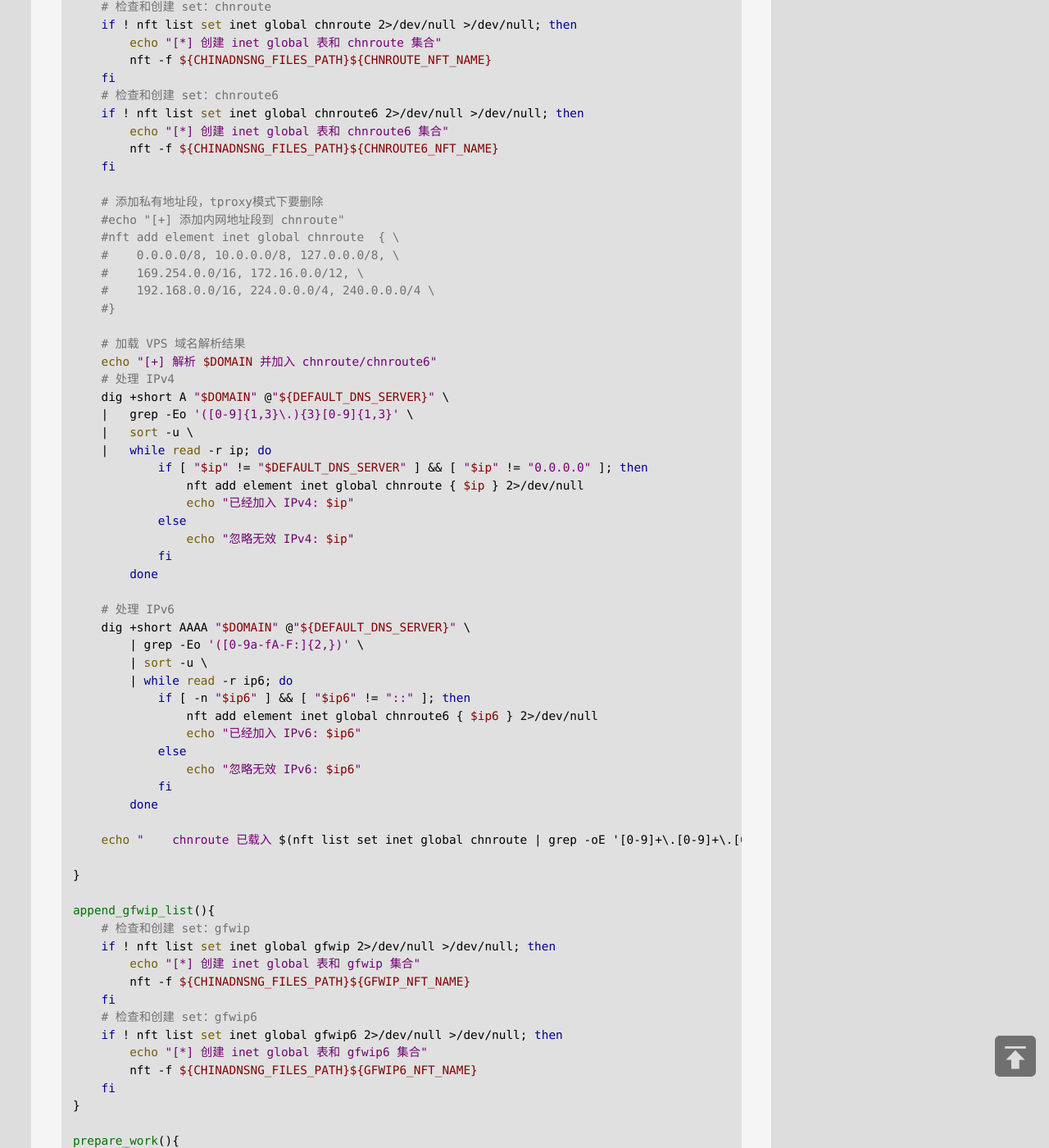
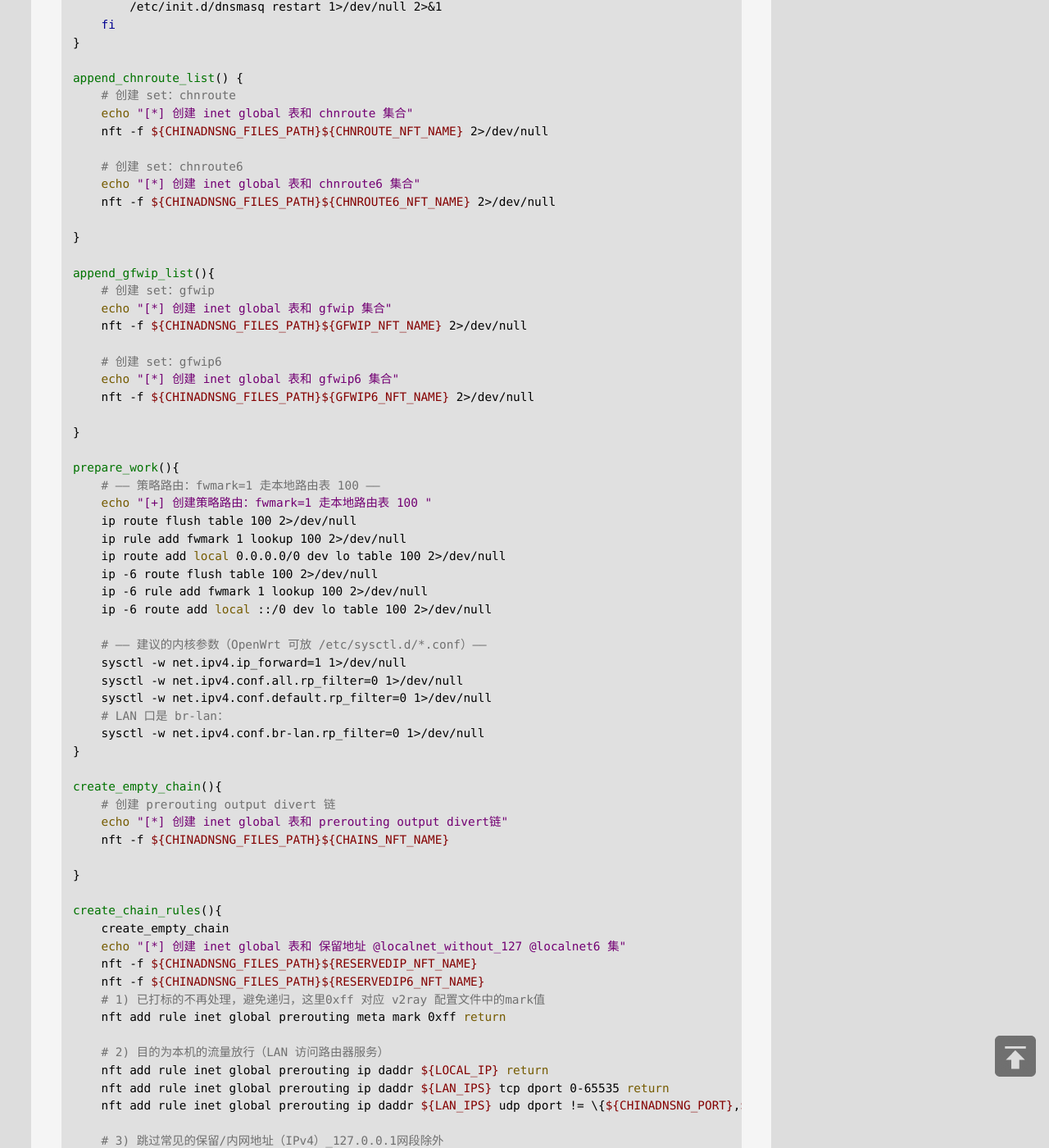
Before and after one commit to jibenfa/jibenfa.github.com, a Jekyll site: the page built from _posts/2025-08-25-v2rayE4BDBFE794A8tproxyE4BBA3E79086udpE6B581E9878F.md, in a window 1280 px wide and 1400 px high, scrolled down 5056 px. Shown: the whole window at 82% size. Built offline with Jekyll 4.4.1, drawn with Linux system fonts in a browser that asks for light colours; some of the changed text lies outside the part shown.

Commit message:
Update 2025-08-25-v2rayE4BDBFE794A8tproxyE4BBA3E79086udpE6B581E9878F.md

````diff
--- a/_posts/2025-08-25-v2rayE4BDBFE794A8tproxyE4BBA3E79086udpE6B581E9878F.md
+++ b/_posts/2025-08-25-v2rayE4BDBFE794A8tproxyE4BBA3E79086udpE6B581E9878F.md
@@ -162,13 +162,18 @@ openwrt下的v2ray透明代理有redirect和tproxy两种模式，前者只能代
 START=90
 USE_PROCD=1
 
-DOMAIN="xxx.com"
-DEFAULT_DNS_SERVER="223.6.6.6" #需要是支持dot的dns服务器
-DOMESTIC_DNS_SERVERS="119.29.29.29 223.5.5.5 180.76.76.76"
+DOMAIN="www.xxx.com"
+LAN_IPS="10.0.0.1/16" #局域网ip段
+V2RAY_BIN="/usr/bin/v2ray"
+V2RAY_CONF="/etc/config/v2ray.json"
+CHINADNSNG_BIN=/usr/bin/chinadns-ng
+CHINADNSNG_CONF=/etc/config/chinadns-ng
+
+DEFAULT_DNS_SERVER="223.6.6.6"
 LOCAL_IP="127.0.0.1"
-LAN_IPS="10.0.0.1/16"
-RESERVED_IPS="0.0.0.0/8 10.0.0.0/8 169.254.0.0/16 172.16.0.0/12 192.168.0.0/16 224.0.0.0/4 240.0.0.0/4 255.255.255.255/32" #排除了127.0.0.0/8
-RESERVED_IP6S="::1/128 ::/128 fc00::/7 fe80::/10 ff00::/8 ::ffff:0:0/96 2001:db8::/32 2002::/16 64:ff9b::/96 64:ff9b:1::/48"
+V2RAY_PORT="1060"
+V2RAY_DNS_PORTS="5354 5356 5358 5360" #5356走tcp
+
 CHINADNSNG_PORT="5353"
 CHINADNSNG_FILES_PATH="/etc/chinadns-ng/"
 # 本配置文件中NFT默认参数为：
@@ -182,13 +187,16 @@ CHINADNSNG_FILES_PATH="/etc/chinadns-ng/"
 # 且下列NFTSET文件中相关 family，table，set名称要也与chinadnsng配置文件中的一致，否则无法生效
 CHNROUTE_NFT_NAME="chnroute.nftset"
 CHNROUTE6_NFT_NAME="chnroute6.nftset"
+CHAINS_NFT_NAME="chains.nftset"
+RESERVEDIP_NFT_NAME="reservedip.nftset"
+RESERVEDIP6_NFT_NAME="reservedip6.nftset"
 GFWIP_NFT_NAME="gfwip.nftset"
 GFWIP6_NFT_NAME="gfwip6.nftset"
+DISABLE_CHNROUTE_NFT_NAME="disable_chnroute.nftset"
+DISABLE_CHNROUTE6_NFT_NAME="disable_chnroute6.nftset"
+DISABLE_GFWIP_NFT_NAME="disable_gfwip.nftset"
+DISABLE_GFWIP6_NFT_NAME="disable_gfwip6.nftset"
 
-V2RAY_PORT="1060"
-V2RAY_DNS_PORTS="5354 5356 5358 5360" #5356走tcp
-V2RAY_BIN="/usr/bin/v2ray"
-V2RAY_CONF="/etc/config/v2ray.json"
 
 set_multi_domestic_dns() {
     current_dns_servers_list=`uci get dhcp.@dnsmasq[0].server 2>/dev/null`
@@ -197,9 +205,6 @@ set_multi_domestic_dns() {
         echo "[+] 设置使用国内DNS服务器"
         uci -q delete dhcp.@dnsmasq[0].server
         uci add_list dhcp.@dnsmasq[0].server=${DEFAULT_DNS_SERVER}
-        for dns_server in $DOMESTIC_DNS_SERVERS; do
-            uci add_list dhcp.@dnsmasq[0].server="${dns_server}"
-        done
         uci set dhcp.@dnsmasq[0].noresolv=0
         uci set dhcp.@dnsmasq[0].nohosts=0
         uci commit dhcp
@@ -225,68 +230,25 @@ set_multi_foreign_dns() {
 }
 
 append_chnroute_list() {
-    # 检查和创建 set：chnroute
-    if ! nft list set inet global chnroute 2>/dev/null >/dev/null; then
-        echo "[*] 创建 inet global 表和 chnroute 集合"
-        nft -f ${CHINADNSNG_FILES_PATH}${CHNROUTE_NFT_NAME}
-    fi
-    # 检查和创建 set：chnroute6
-    if ! nft list set inet global chnroute6 2>/dev/null >/dev/null; then
-        echo "[*] 创建 inet global 表和 chnroute6 集合"
-        nft -f ${CHINADNSNG_FILES_PATH}${CHNROUTE6_NFT_NAME}
-    fi
+    # 创建 set：chnroute
+    echo "[*] 创建 inet global 表和 chnroute 集合"
+    nft -f ${CHINADNSNG_FILES_PATH}${CHNROUTE_NFT_NAME} 2>/dev/null
 
-    # 添加私有地址段，tproxy模式下要删除
-    #echo "[+] 添加内网地址段到 chnroute"
-    #nft add element inet global chnroute  { \
-    #    0.0.0.0/8, 10.0.0.0/8, 127.0.0.0/8, \
-    #    169.254.0.0/16, 172.16.0.0/12, \
-    #    192.168.0.0/16, 224.0.0.0/4, 240.0.0.0/4 \
-    #}
-
-    # 加载 VPS 域名解析结果
-    echo "[+] 解析 $DOMAIN 并加入 chnroute/chnroute6"
-    # 处理 IPv4
-    dig +short A "$DOMAIN" @"${DEFAULT_DNS_SERVER}" \
-    |   grep -Eo '([0-9]{1,3}\.){3}[0-9]{1,3}' \
-    |   sort -u \
-    |   while read -r ip; do
-            if [ "$ip" != "$DEFAULT_DNS_SERVER" ] && [ "$ip" != "0.0.0.0" ]; then
-                nft add element inet global chnroute { $ip } 2>/dev/null
-                echo "已经加入 IPv4: $ip"
-            else
-                echo "忽略无效 IPv4: $ip"
-            fi
-        done
-
-    # 处理 IPv6
-    dig +short AAAA "$DOMAIN" @"${DEFAULT_DNS_SERVER}" \
-        | grep -Eo '([0-9a-fA-F:]{2,})' \
-        | sort -u \
-        | while read -r ip6; do
-            if [ -n "$ip6" ] && [ "$ip6" != "::" ]; then
-                nft add element inet global chnroute6 { $ip6 } 2>/dev/null
-                echo "已经加入 IPv6: $ip6"
-            else
-                echo "忽略无效 IPv6: $ip6"
-            fi
-        done
-
-    echo "    chnroute 已载入 $(nft list set inet global chnroute | grep -oE '[0-9]+\.[0-9]+\.[0-9]+\.[0-9]+(/[0-9]+)?' | wc -l) 条目"
+    # 创建 set：chnroute6
+    echo "[*] 创建 inet global 表和 chnroute6 集合"
+    nft -f ${CHINADNSNG_FILES_PATH}${CHNROUTE6_NFT_NAME} 2>/dev/null
 
 }
 
 append_gfwip_list(){
-    # 检查和创建 set：gfwip
-    if ! nft list set inet global gfwip 2>/dev/null >/dev/null; then
-        echo "[*] 创建 inet global 表和 gfwip 集合"
-        nft -f ${CHINADNSNG_FILES_PATH}${GFWIP_NFT_NAME}
-    fi
-    # 检查和创建 set：gfwip6
-    if ! nft list set inet global gfwip6 2>/dev/null >/dev/null; then
-        echo "[*] 创建 inet global 表和 gfwip6 集合"
-        nft -f ${CHINADNSNG_FILES_PATH}${GFWIP6_NFT_NAME}
-    fi
+    # 创建 set：gfwip
+    echo "[*] 创建 inet global 表和 gfwip 集合"
+    nft -f ${CHINADNSNG_FILES_PATH}${GFWIP_NFT_NAME} 2>/dev/null
+
+    # 创建 set：gfwip6
+    echo "[*] 创建 inet global 表和 gfwip6 集合"
+    nft -f ${CHINADNSNG_FILES_PATH}${GFWIP6_NFT_NAME} 2>/dev/null
+
 }
 
 prepare_work(){
@@ -308,22 +270,17 @@ prepare_work(){
 }
 
 create_empty_chain(){
-    # 确保 table 存在
-    nft create table inet global 2>/dev/null
-
-    nft add chain inet global prerouting { type filter hook prerouting priority mangle\; policy accept\; } 2>/dev/null
-    nft add chain inet global output    { type route  hook output    priority mangle\; policy accept\; } 2>/dev/null
-    nft add chain inet global divert { type filter hook prerouting priority -150 \; } 2>/dev/null
-
-    # 清空链
-    nft flush chain inet global prerouting
-    nft flush chain inet global output
-    nft flush chain inet global divert
+    # 创建 prerouting output divert 链
+    echo "[*] 创建 inet global 表和 prerouting output divert链"
+    nft -f ${CHINADNSNG_FILES_PATH}${CHAINS_NFT_NAME}
 
 }
 
 create_chain_rules(){
     create_empty_chain
+    echo "[*] 创建 inet global 表和 保留地址 @localnet_without_127 @localnet6 集"
+    nft -f ${CHINADNSNG_FILES_PATH}${RESERVEDIP_NFT_NAME}
+    nft -f ${CHINADNSNG_FILES_PATH}${RESERVEDIP6_NFT_NAME}
     # 1) 已打标的不再处理，避免递归，这里0xff 对应 v2ray 配置文件中的mark值
     nft add rule inet global prerouting meta mark 0xff return
 
@@ -333,10 +290,10 @@ create_chain_rules(){
     nft add rule inet global prerouting ip daddr ${LAN_IPS} udp dport != \{${CHINADNSNG_PORT},${V2RAY_DNS_PORTS// /,}\} return
 
     # 3) 跳过常见的保留/内网地址（IPv4）_127.0.0.1网段除外
-    nft add rule inet global prerouting ip daddr \{ ${RESERVED_IPS// /,} \} return
+    nft add rule inet global prerouting ip daddr @localnet_without_127 return
 
     # 4) 跳过常见的保留/内网地址（IPv6）
-    nft add rule inet global prerouting ip6 daddr \{ ${RESERVED_IP6S// /,} \} return
+    nft add rule inet global prerouting ip6 daddr @localnet6 return
 
     # 1) 已打标的不再处理
     nft add rule inet global prerouting meta mark 0xff return
@@ -347,10 +304,10 @@ create_chain_rules(){
     nft add rule inet global output ip daddr ${LAN_IPS} udp dport != \{${CHINADNSNG_PORT},${V2RAY_DNS_PORTS// /,}\} return
 
     # 3) 跳过保留/内网地址（IPv4）_127.0.0.1网段除外
-    nft add rule inet global output ip daddr \{ ${RESERVED_IPS// /,} \} return
+    nft add rule inet global output ip daddr @localnet_without_127 return
 
     # 4) 跳过保留/内网地址（IPv6）
-    nft add rule inet global output ip6 daddr \{ ${RESERVED_IP6S// /,} \} return
+    nft add rule inet global output ip6 daddr @localnet6 return
 
     # 5) divert链，避免已有连接的包二次通过 TPROXY，不用也可以
     nft add rule inet global divert socket transparent 1 tcp dport 0-65535 meta mark set 1 accept
@@ -393,15 +350,19 @@ enable_gfwip_firewall_rules(){
     nft add rule inet global output ip6 daddr @gfwip6 udp dport 0-65535 meta mark set 1 accept
 }
 
-disable_v2ray_rules() {
+disable_nft_rules() {
     create_empty_chain
+    nft -f ${CHINADNSNG_FILES_PATH}${DISABLE_CHNROUTE_NFT_NAME} 2>/dev/null
+    nft -f ${CHINADNSNG_FILES_PATH}${DISABLE_CHNROUTE6_NFT_NAME} 2>/dev/null
+    nft -f ${CHINADNSNG_FILES_PATH}${DISABLE_GFWIP_NFT_NAME} 2>/dev/null
+    nft -f ${CHINADNSNG_FILES_PATH}${DISABLE_GFWIP6_NFT_NAME} 2>/dev/null
     set_multi_domestic_dns
     echo "ingfw" > /tmp/v2raymode.txt
 }
 
 stop_service()  {
     echo "[+] 停止 v2ray 服务"
-    disable_v2ray_rules
+    disable_nft_rules
 }
 
 enable_v2ray_rules(){
@@ -433,12 +394,16 @@ enable_v2ray_rules(){
 }
 
 start_service()  {
-    # 检查 chinadns-ng 是否在运行
-    if ! pgrep -f chinadns-ng >/dev/null 2>&1; then
-        echo "[+] chinadns-ng 未运行, 启动中..."
-        /etc/init.d/chinadns-ng start
-        sleep 2   # 等几秒确保 chinadns-ng 完全启动
-    fi
+    enable_v2ray_rules
+    echo "[+] 启动 chinadns-ng 服务"
+    procd_open_instance
+    procd_set_param command $CHINADNSNG_BIN -C $CHINADNSNG_CONF
+    procd_set_param respawn
+    procd_set_param stdout 1
+    procd_set_param stderr 1
+    procd_close_instance
+    sleep 2
+
     echo "[+] 启动 v2ray 服务"
     mkdir -p /var/log/v2ray
     ulimit -n 65535
@@ -457,6 +421,46 @@ service_triggers() {
     procd_add_reload_trigger "advancedconfig"
 }
 ```
+3.修改/etc/chinadns-ng/chains.nftset
+```bash
+add table inet global
+
+add chain inet global prerouting { type filter hook prerouting priority mangle; policy accept; }
+add chain inet global output    { type route  hook output    priority mangle; policy accept; }
+add chain inet global divert { type filter hook prerouting priority -150 ; }
+
+flush chain inet global prerouting
+flush chain inet global output
+flush chain inet global divert
+```
+
+4.修改/etc/chinadns-ng/
+```bash
+add table inet global
+
+# 定义 IPv4 本地/保留网段
+define ipv4_localnet = {
+    0.0.0.0/8,          # 本网络/未指定
+    10.0.0.0/8,         # 私有网络
+    100.64.0.0/10,      # CGNAT / Carrier-grade NAT
+                        # 回环地址，删除#127.0.0.0/8,
+    169.254.0.0/16,     # 链路本地 / APIPA
+    172.16.0.0/12,      # 私有网络
+    192.0.0.0/24,       # IETF 协议保留
+    192.0.2.0/24,       # 文档/示例地址 (TEST-NET-1)
+    192.88.99.0/24,     # 6to4 中继（已废弃）
+    192.168.0.0/16,     # 私有网络
+    198.18.0.0/15,      # 测试网络
+    198.51.100.0/24,    # 文档/示例地址 (TEST-NET-2)
+    203.0.113.0/24,     # 文档/示例地址 (TEST-NET-3)
+    224.0.0.0/4,        # 多播
+    240.0.0.0/4         # 未来保留 已经包含 255.255.255.255
+}
+
+add set inet global localnet_without_127 { type ipv4_addr; flags interval; elements = $ipv4_localnet; }
+```
+
+其他内容参考上一篇在openwrt下使用chinadns-ng搭配v2ray实现透明代理的
 
 参考：
 
````
Also changed, not shown: other parts of _posts/2025-08-25-v2rayE4BDBFE794A8tproxyE4BBA3E79086udpE6B581E9878F.md (+1 -2 lines).
